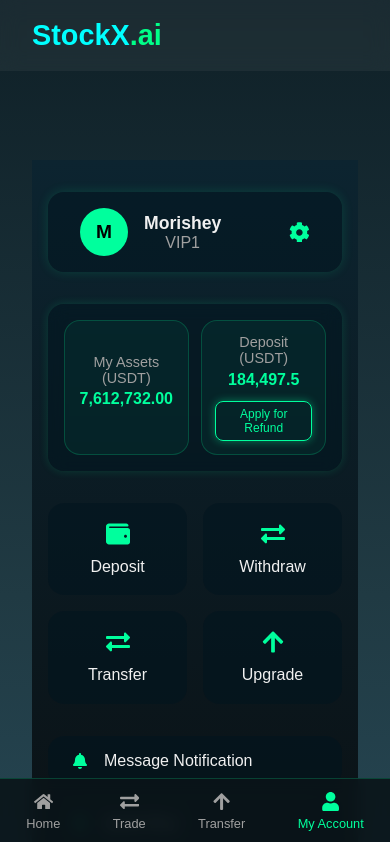
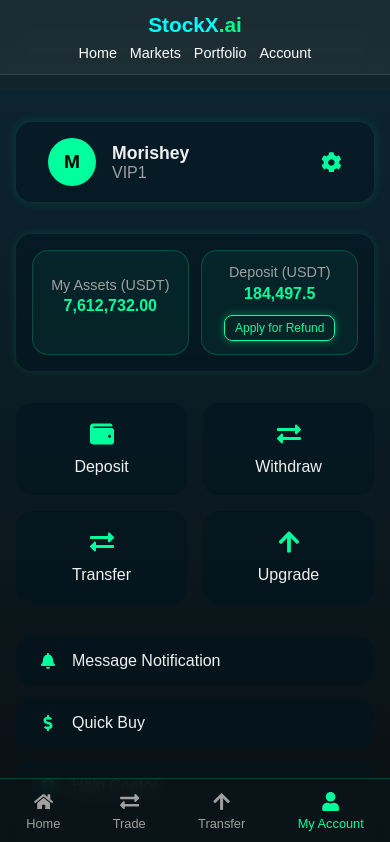
Before and after one commit to Morishey/stockx.ai, a React (Create React App) app: page /account in a window 390 px wide. Shown: the top 842 px of the page. Built offline with nearby package versions, Linux system fonts and the light colour scheme.

Commit message:
js and css updated on myAccount and welcome page

```diff
--- a/src/App.css
+++ b/src/App.css
@@ -1,4 +1,4 @@
-/* App.css */
+/* ========= App.css ========= */
 
 * {
   margin: 0;
@@ -11,6 +11,7 @@
   background: linear-gradient(180deg, #0f2027, #203a43, #2c5364);
   color: white;
   min-height: 100vh;
+  overflow-x: hidden;
 }
 
 .app {
@@ -20,7 +21,7 @@
   width: 100%;
 }
 
-/* HEADER */
+/* -------- HEADER -------- */
 .header {
   width: 100%;
   padding: 1.2rem 2rem;
@@ -31,34 +32,56 @@
   backdrop-filter: blur(10px);
   position: fixed;
   top: 0;
-  z-index: 100;
+  left: 0;
+  z-index: 1000;
+  flex-wrap: wrap;
+  border-bottom: 1px solid rgba(255, 255, 255, 0.1);
 }
 
+/* -------- LOGO -------- */
 .logo {
   font-size: 1.8rem;
   font-weight: bold;
   color: #00ffff;
+  white-space: nowrap;
+  text-decoration: none; /* no underline */
 }
 
 .logo span {
   color: #00ff88;
 }
 
+/* -------- NAVIGATION -------- */
+.nav {
+  display: flex;
+  align-items: center;
+  gap: 1.2rem;
+  flex-wrap: wrap;
+  justify-content: flex-end;
+  flex-grow: 1;
+}
+
 .nav a {
-  margin-left: 1.5rem;
   text-decoration: none;
   color: white;
   font-weight: 500;
   transition: color 0.3s ease;
+  font-size: 1rem;
 }
 
 .nav a:hover {
   color: #00ffff;
 }
 
-/* HERO SECTION */
+/* -------- MAIN CONTENT (APPLIES TO ALL PAGES) -------- */
+main,
+.account-page {
+  margin-top: 110px; /* 🔹 ensures page starts below fixed navbar */
+  width: 100%;
+  box-sizing: border-box;
+}
+
 .hero {
-  margin-top: 8rem;
   text-align: center;
   padding: 2rem;
 }
@@ -96,10 +119,33 @@
   box-shadow: 0 0 25px #00ff88;
 }
 
-/* RESPONSIVE */
+/* -------- RESPONSIVE -------- */
 @media (max-width: 768px) {
+  .header {
+    flex-direction: column;
+    align-items: center;
+    justify-content: center;
+    padding: 1rem;
+  }
+
+  .logo {
+    font-size: 1.5rem;
+    margin-bottom: 0.5rem;
+  }
+
   .nav {
-    display: none;
+    justify-content: center;
+    gap: 1rem;
+  }
+
+  .nav a {
+    font-size: 0.95rem;
+  }
+
+  /* 🔹 Add extra spacing on mobile for smaller header */
+  main,
+  .account-page {
+    margin-top: 130px;
   }
 
   .hero-content h2 {
@@ -110,3 +156,39 @@
     font-size: 1rem;
   }
 }
+
+@media (max-width: 480px) {
+  .header {
+    flex-direction: column;
+    align-items: center;
+    padding: 0.8rem;
+  }
+
+  .logo {
+    font-size: 1.3rem;
+  }
+
+  .nav {
+    gap: 0.8rem;
+    justify-content: center;
+    flex-wrap: wrap;
+  }
+
+  .nav a {
+    font-size: 0.9rem;
+  }
+
+  /* 🔹 Slightly more top margin on tiny screens */
+  main,
+  .account-page {
+    margin-top: 90px;
+  }
+
+  .hero-content h2 {
+    font-size: 1.8rem;
+  }
+
+  .hero-content p {
+    font-size: 0.95rem;
+  }
+}
--- a/src/App.js
+++ b/src/App.js
@@ -1,78 +1,48 @@
-// import React from "react";
-// import "./App.css";
-
-// function App() {
-//   return (
-//     <div className="app">
-//       {/* Header */}
-//       <header className="header">
-//         <h1 className="logo">StockX<span>.ai</span></h1>
-//         <nav className="nav">
-//           <a href="#">Home</a>
-//           <a href="#">Markets</a>
-//           <a href="#">Portfolio</a>
-//           <a href="#">Account</a>
-//         </nav>
-//       </header>
-
-//       {/* Main Section */}
-//       <main className="hero">
-//         <div className="hero-content">
-//           <h2>Welcome to <span>StockX.ai</span></h2>
-//           <p>Track, trade, and grow your wealth with AI-driven insights.</p>
-//           <button className="glow-btn">Get Started</button>
-//         </div>
-//       </main>
-//     </div>
-//   );
-// }
-
-// export default App;
-
+// App.jsx
 import React from "react";
 import { BrowserRouter as Router, Routes, Route, Link } from "react-router-dom";
 import "./App.css";
-import MyAccount from "./pages/MyAccount"; // make sure this path is correct
+import MyAccount from "./pages/MyAccount";
 
-function App() {
+function Home() {
+  return (
+    <main className="hero">
+      <div className="hero-content">
+        <h2>
+          Welcome to <span>StockX.ai</span>
+        </h2>
+        <p>Track, trade, and grow your wealth with AI-driven insights.</p>
+        <button className="glow-btn">Get Started</button>
+      </div>
+    </main>
+  );
+}
+
+export default function App() {
   return (
     <Router>
       <div className="app">
-        {/* Header */}
+        {/* -------- Header (Visible on ALL pages) -------- */}
         <header className="header">
-          <h1 className="logo">
+          <Link to="/" className="logo">
             StockX<span>.ai</span>
-          </h1>
+          </Link>
+
           <nav className="nav">
             <Link to="/">Home</Link>
             <Link to="/markets">Markets</Link>
             <Link to="/portfolio">Portfolio</Link>
-            <Link to="/account">Account</Link> {/* 👈 Link instead of <a href> */}
+            <Link to="/account">Account</Link>
           </nav>
         </header>
 
-        {/* Main Section */}
-        <main className="hero">
-          <Routes>
-            <Route
-              path="/"
-              element={
-                <div className="hero-content">
-                  <h2>
-                    Welcome to <span>StockX.ai</span>
-                  </h2>
-                  <p>Track, trade, and grow your wealth with AI-driven insights.</p>
-                  <button className="glow-btn">Get Started</button>
-                </div>
-              }
-            />
-            {/* 👇 This displays your MyAccount.jsx page */}
-            <Route path="/account" element={<MyAccount />} />
-          </Routes>
-        </main>
+        {/* -------- Page Content -------- */}
+        <Routes>
+          <Route path="/" element={<Home />} />
+          <Route path="/account" element={<MyAccount />} />
+          {/* You can add more pages here later */}
+        </Routes>
       </div>
     </Router>
   );
 }
-
-export default App;
```
